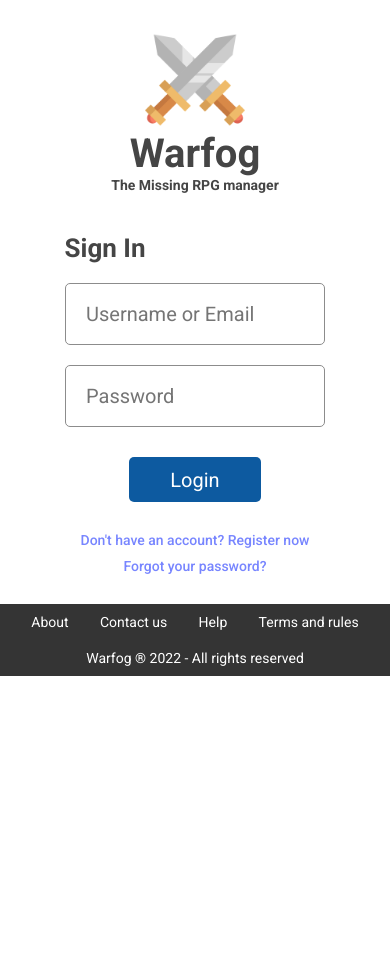
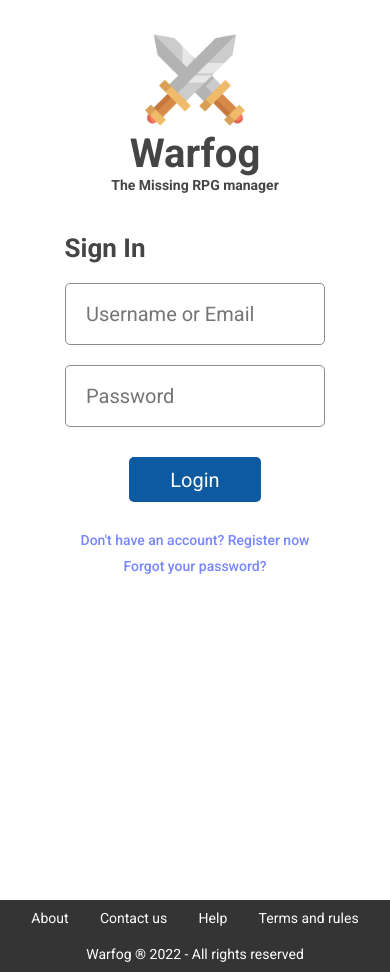
Before and after one commit to AlberttMoura/RPGManager, a React (Create React App) app: page / in a window 390 px wide. Before the commit the page ends 844 px from the top, so only its background shows below. Built offline with nearby package versions, Linux system fonts and the light colour scheme.

Commit message:
Making footer more responsive

```diff
--- a/src/App.tsx
+++ b/src/App.tsx
@@ -1,8 +1,13 @@
+import { relative } from 'path'
 import { Logo, LoginForm, Footer, Container } from './components/index'
 
 export const App = () => {
 	return (
-		<Container>
+		<Container
+			style={{
+				position: 'relative',
+				minHeight: 'calc(100vh + 8rem)',
+			}}>
 			<Logo />
 			<LoginForm />
 			<Footer />
--- a/src/components/Footer.tsx
+++ b/src/components/Footer.tsx
@@ -14,7 +14,8 @@ export const Footer = () => {
 			style={{
 				backgroundColor: '#343434',
 				width: '100%',
-				margin: '20px 0px 0px 0px',
+				position: 'absolute',
+				bottom: 0,
 			}}>
 			<Container
 				style={{
--- a/src/components/styles/Container.styled.ts
+++ b/src/components/styles/Container.styled.ts
@@ -6,6 +6,6 @@ export const Container = styled.div`
 	margin: 0 auto;
 	display: flex;
 	flex-direction: column;
-	justify-content: center;
+	justify-content: start;
 	text-align: center;
 `
```
